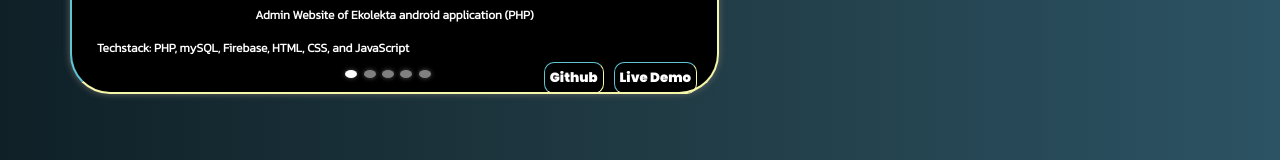
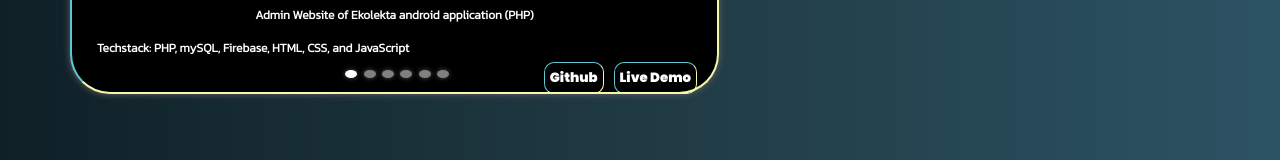
Before and after one commit to philsca-portal/Portfolio, a React (Create React App) app: page / in a window 1280 px wide. Shown: the part 2986-3146 px from the top of the page. Built offline with nearby package versions, Linux system fonts and the light colour scheme.

Commit message:
added new project

```diff
--- a/src/components/Projects/Carousel.jsx
+++ b/src/components/Projects/Carousel.jsx
@@ -36,6 +36,13 @@ const Carousel = () => {
                 "demolink": "https://delivery-service-web.000webhostapp.com/"
             },
             {
+                "src": "https://gdurl.com/r-SG/",
+                "title": "WeatherAPI.com + Next.js: Your Ultimate Weather Resource",
+                "techstack": "Next.js (TypeScript), Weather API",
+                "githublink": "https://github.com/philsca-portal/Weather-web.git",
+                "demolink": "https://weather-web-rho.vercel.app"
+            },
+            {
                 "src": "https://gdurl.com/iqYY/",
                 "title": "Basic CRUD application built with Next.js with Authentication.",
                 "techstack": "Next.js (TypeScript), MySQL(PlanetScale), Shadcn UI, and Clerk(Authentication).",
@@ -60,7 +67,7 @@ const Carousel = () => {
             <SlArrowLeft className="arrow arrow-left" onClick={() => prevSlide()}/>
             {Projects.slides.map((item,key) => {
                 return (
-                    <div key={key} className={slide === key? '' : 'slide-hidden'}>
+                    <div key={key} className={slide === key ? '' : 'slide-hidden'}>
                         <SlideUI src={item.src}
                                 title={item.title}
                                 techstack={item.techstack}
```
